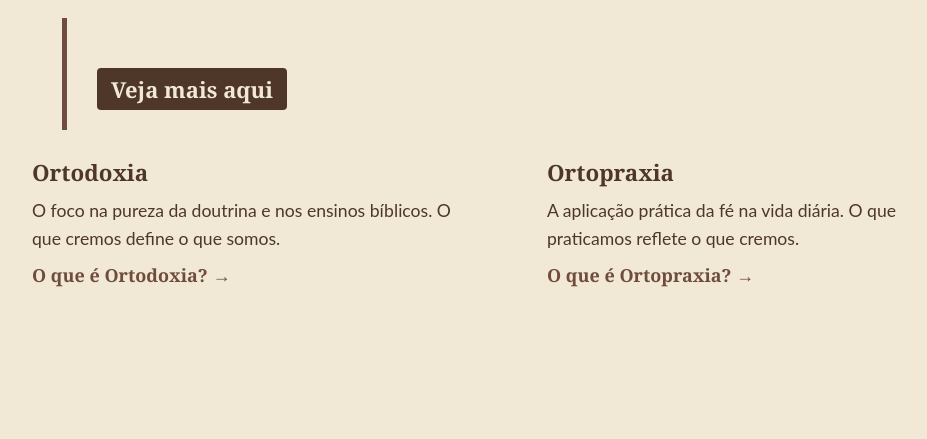
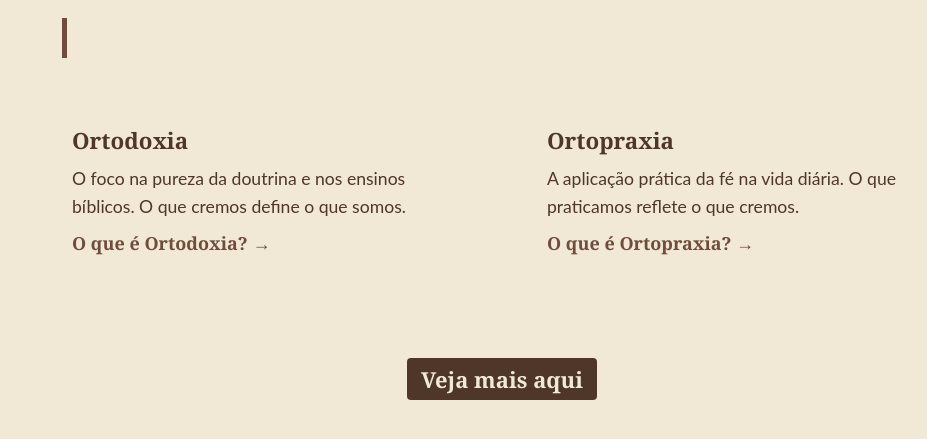
Before and after one commit to jefhter/teologando, a plain HTML site: page index.html in a window 1280 px wide. Shown: the part 269-708 px from the top of the page, without its empty margins (138-1065 px from the left). Drawn offline with Linux system fonts and the light colour scheme; no server answers.

Commit message:
mudanças por indicação do professor

```diff
--- a/index.html
+++ b/index.html
@@ -26,15 +26,12 @@
                 <!--- ultimo artigo modularizado  --->
                 <div id="article-placeholder"></div>
 
-                <form action="https://jefhter.github.io/teologando/src/pages/articles.html" method="get">
-                    <button type="submit" class="all-posts-link">Veja mais aqui</button>
-                </form>
+
             </article>
         </section>
 
         <section class="mission-summary section-padding">
             <div class="summary-cards-grid">
-
                 <article class="summary-card">
                     <h3>Ortodoxia</h3>
                     <p>O foco na pureza da doutrina e nos ensinos bíblicos. O que cremos define o que somos.</p>
@@ -57,7 +54,11 @@
             </div>
         </section>
 
-
+        <section>
+            <form class="more-posts" action="https://jefhter.github.io/teologando/src/pages/articles.html" method="get">
+                <button type="submit" class="all-posts-link">Veja mais aqui</button>
+            </form>
+        </section>
     </main>
 
     <!--- footer modularizado  --->
--- a/src/css/style.css
+++ b/src/css/style.css
@@ -59,8 +59,8 @@ a:hover {
 .summary-cards-grid {
     display: flex;
     justify-content: space-between;
-    gap: 30px; /* Espaço entre os cards */
-    margin-bottom: 40px;
+    gap: 30px;
+    padding: 4%;
 }
 
 .summary-card {
@@ -92,7 +92,7 @@ a:hover {
 }
 .all-posts-link {
     text-align: center;
-    margin-top: 30px;
+    margin: 30px;
     font-weight: bold;
     display: flex;
     box-sizing: border-box;
@@ -139,3 +139,10 @@ button.link-artigo {
 button.link-artigo:hover {
   opacity: 0.7;
 }
+
+form.more-posts {
+    text-align: center;
+    align-items: center;
+    display: flex;
+    justify-content: center;
+}
```
